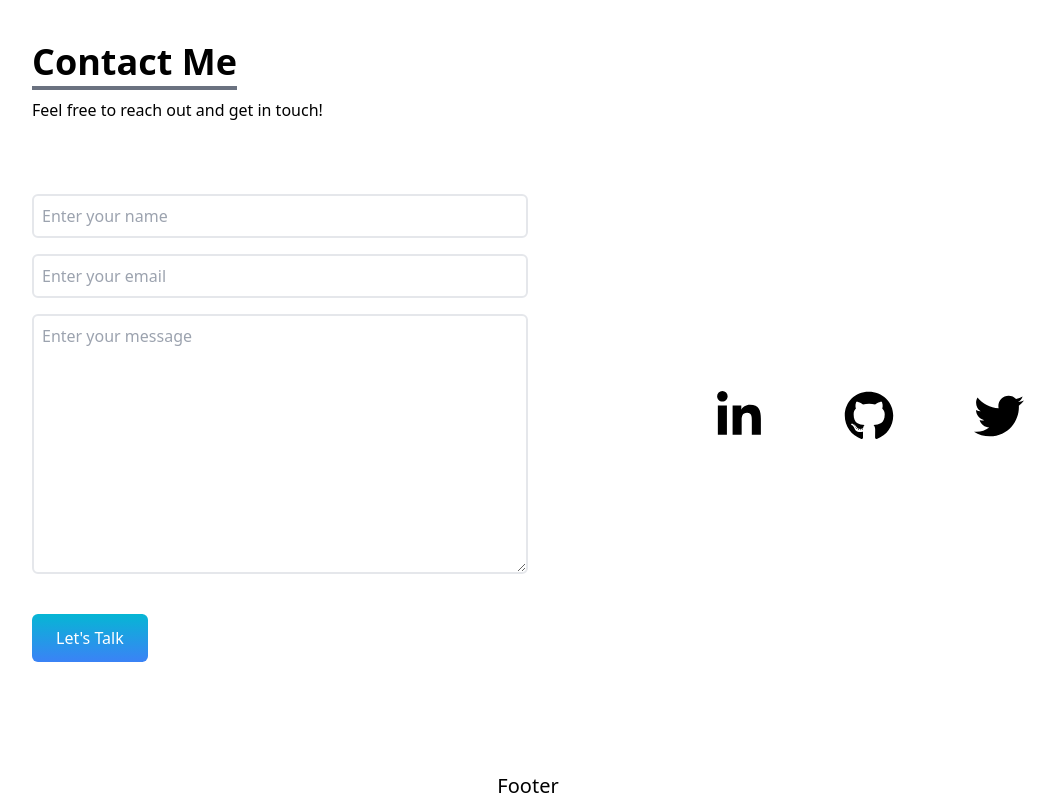
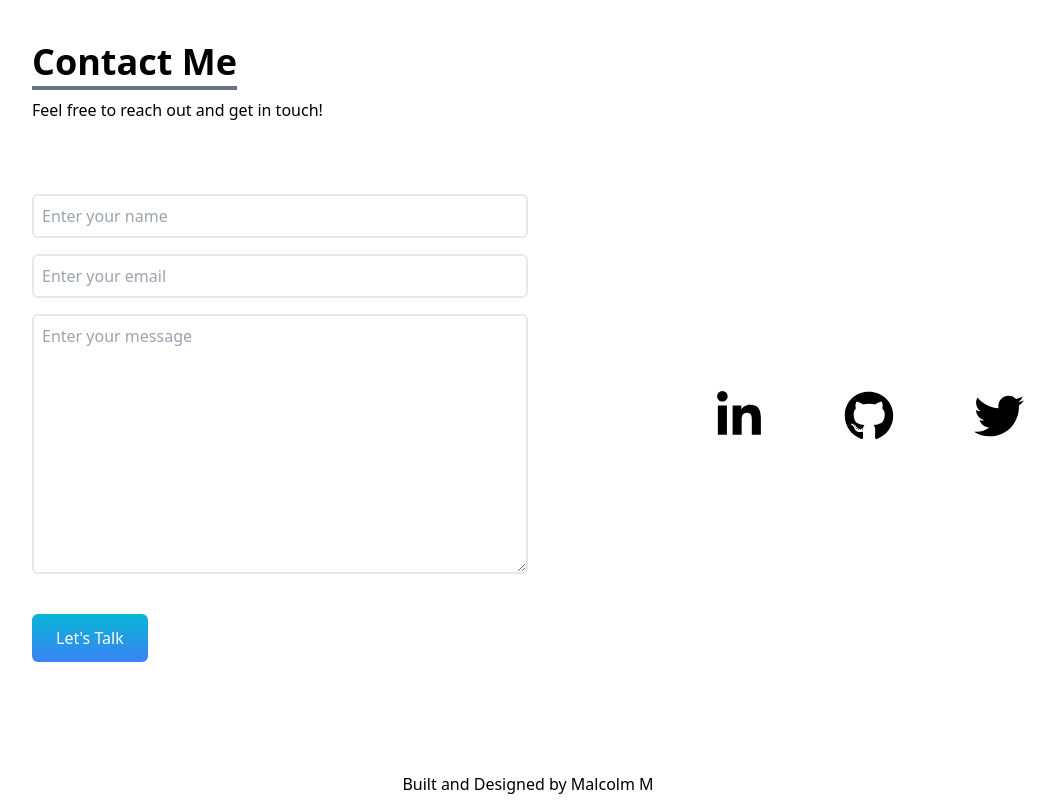
Before and after one commit to malcolmlearnstech/portfolio, a React app: page / in a window 1280 px wide. Shown: the part 3492-4292 px from the top of the page, without its empty margins (112-1166 px from the left). Built offline with nearby package versions, Linux system fonts and the light colour scheme.

Commit message:
refactor: change displaying Footer placeholder text and decrease text size

```diff
--- a/client/components/Footer.js
+++ b/client/components/Footer.js
@@ -3,7 +3,7 @@ import React from 'react';
 export default function Footer() {
   return (
     <div name="footer">
-      <div className="text-center text-xl">Footer</div>
+      <div className="text-center text-md">Built and Designed by Malcolm M</div>
     </div>
   );
 }
```
